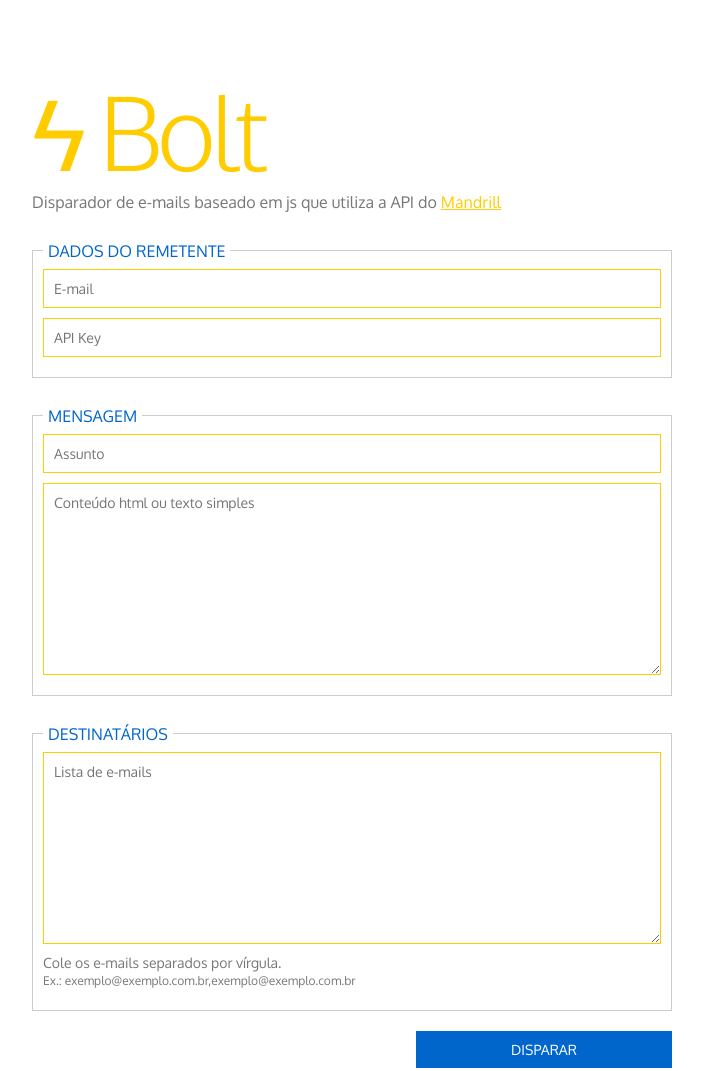
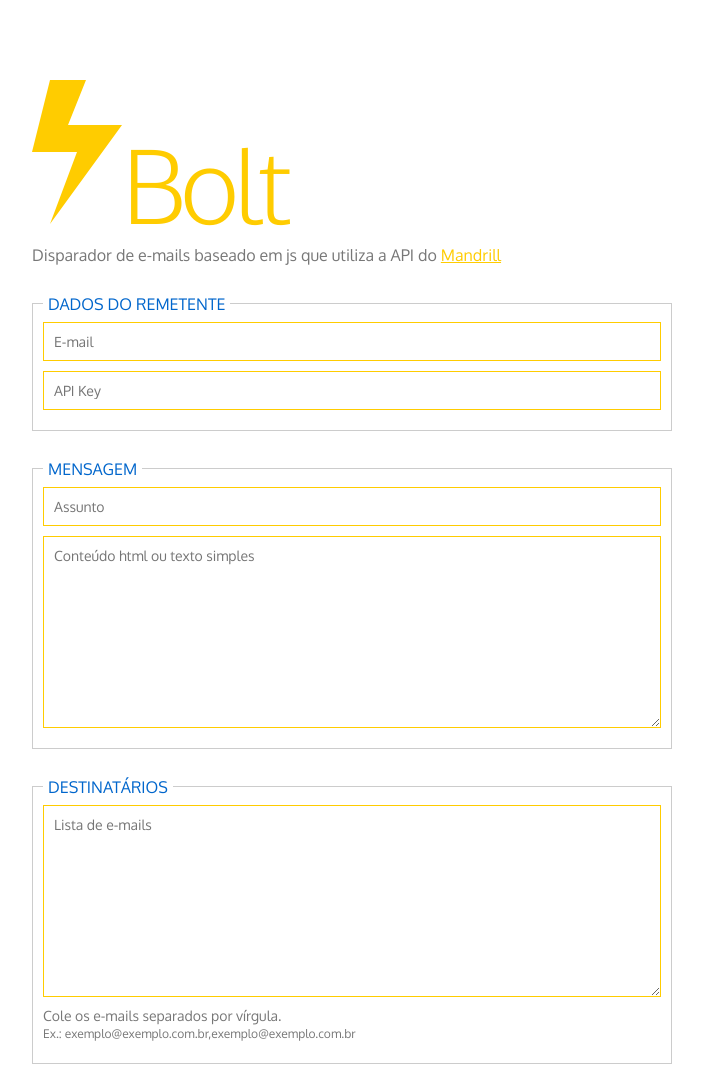
Before and after one commit to estudioffw/bolt, a plain HTML site: page index.html in a window 1280 px wide. Shown: the top 1071 px of the page, without its empty margins (288-991 px from the left). Drawn offline with Linux system fonts and the light colour scheme.

Commit message:
SEO social e novo logo

```diff
--- a/index.html
+++ b/index.html
@@ -65,7 +65,7 @@
 	<body>
 
 		<main id="content" class="center">
-			<h1>ϟ Bolt</h1>
+			<h1><object type="image/svg+xml" data="static/img/bolt.svg"></object>Bolt</h1>
 			<p>Disparador de e-mails baseado em js que utiliza a API do <a href="http://www.mandrillapp.com" title="Página inicial do Mandrill" target="_blank">Mandrill</a></p>
 
 			<form id="disparador">
```
Also changed, not shown: favicon.ico, social.jpg, static/img/bolt.svg (added).
